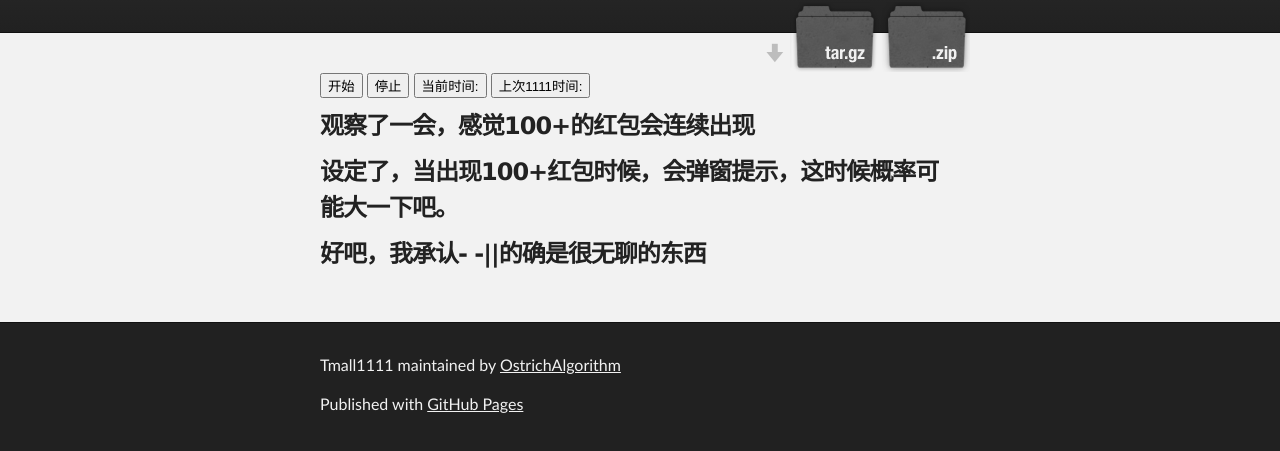
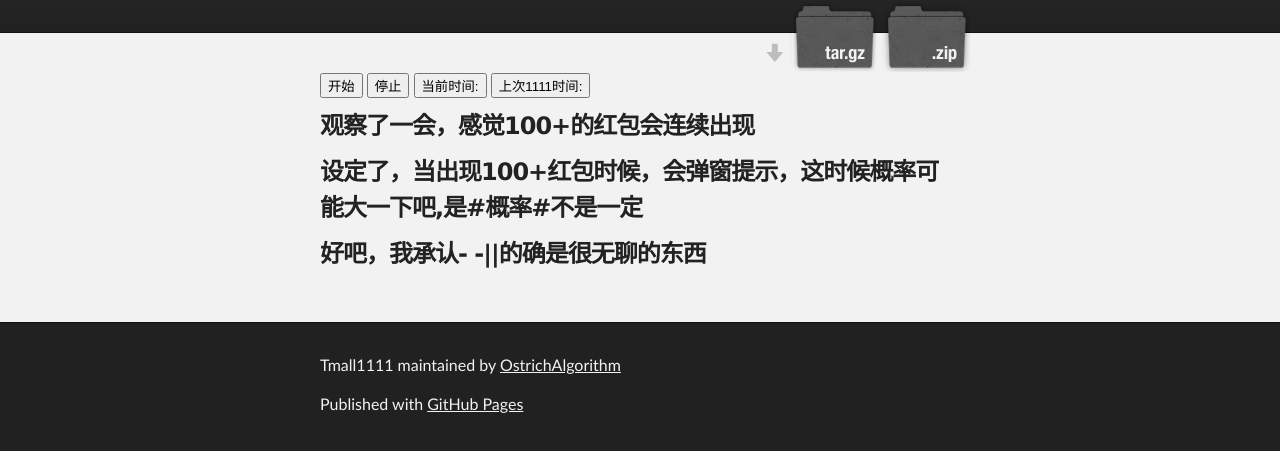
Before and after one commit to OstrichAlgorithm/tmall1111, a plain HTML site: page index.html in a window 1280 px wide. Shown: the part 177-628 px from the top of the page. Drawn offline with nearby package versions, Linux system fonts and the light colour scheme.

Commit message:
Update index.html

```diff
--- a/index.html
+++ b/index.html
@@ -49,7 +49,7 @@
 		    <button id="winner">上次1111时间: </button>
 		</div>
 	<h3>观察了一会，感觉100+的红包会连续出现</h3>
-		<h3>设定了，当出现100+红包时候，会弹窗提示，这时候概率可能大一下吧。</h3>
+		<h3>设定了，当出现100+红包时候，会弹窗提示，这时候概率可能大一下吧,是#概率#不是一定</h3>
 		<h3>好吧，我承认- -||的确是很无聊的东西</h3>
 	    <table id="table"></table>
 	     <!-- <table id="winner">1000</table>-->
```
